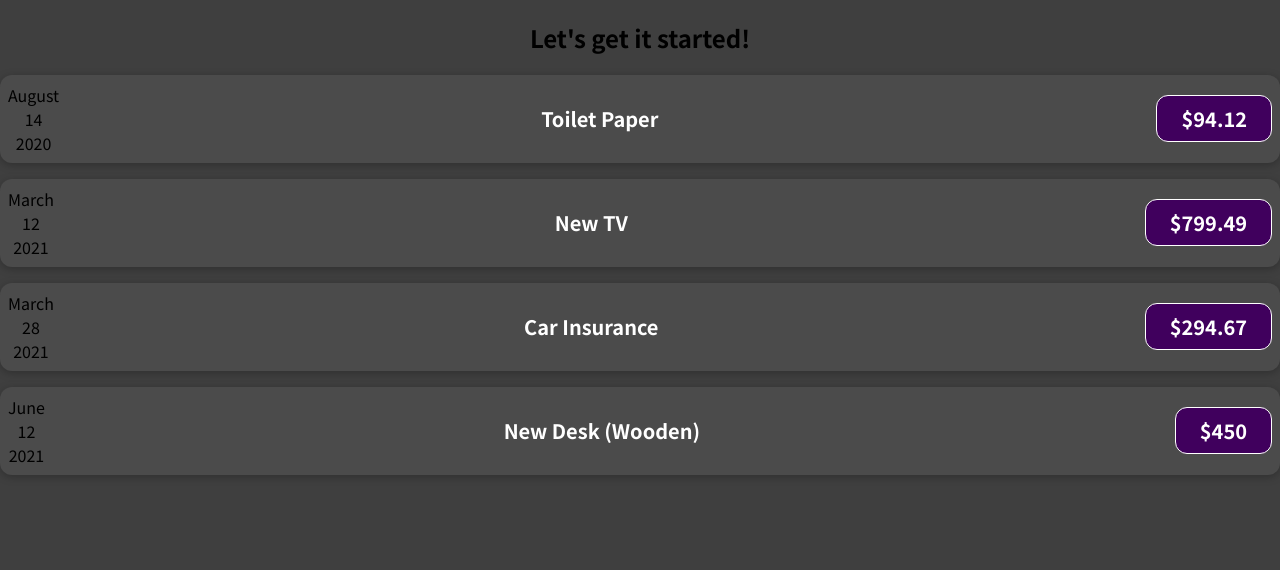
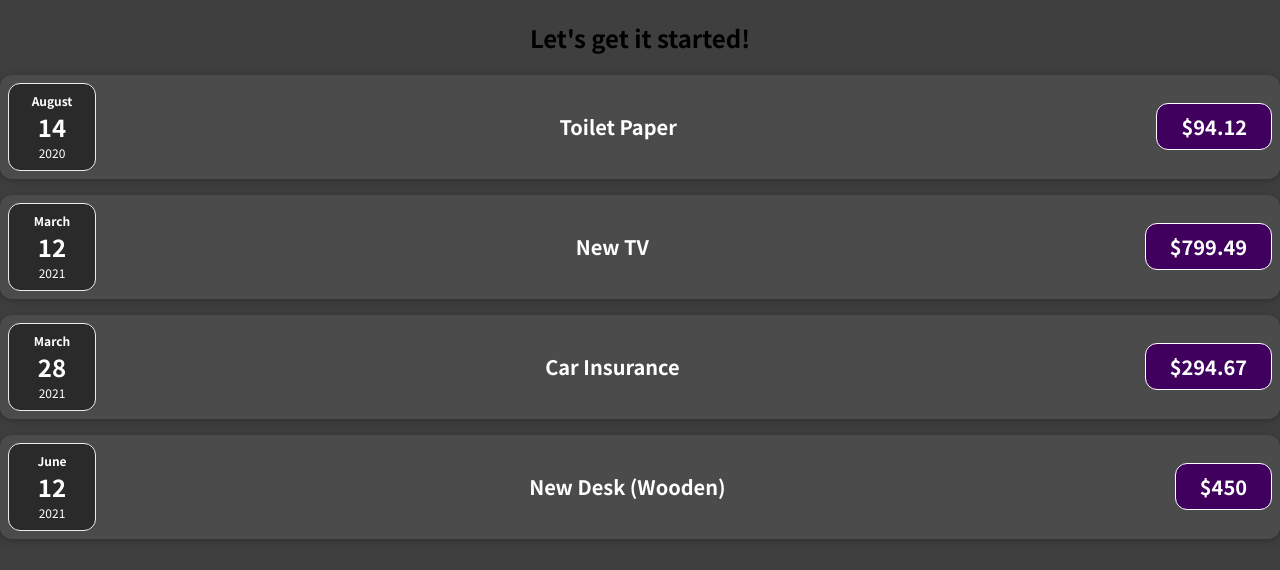
Before and after one commit to ladyincodes/expenses-react, a React (Create React App) app: page / in a window 1280 px wide. Shown: the top 570 px of the page. Built offline with nearby package versions, Linux system fonts and the light colour scheme.

Commit message:
Seperated ExpenseDate component

```diff
--- /dev/null
+++ b/src/components/ExpenseDate.css
@@ -0,0 +1,26 @@
+.expense-date {
+    display: flex;
+    flex-direction: column;
+    width: 5.5rem;
+    height: 5.5rem;
+    border: 1px solid #ececec;
+    background-color: #2a2a2a;
+    color: white;
+    border-radius: 12px;
+    align-items: center;
+    justify-content: center;
+}
+
+.expense-date__month {
+    font-size: 0.75rem;
+    font-weight: bold;
+}
+
+.expense-date__year {
+    font-size: 0.75rem;
+}
+
+.expense-date__day {
+    font-size: 1.5rem;
+    font-weight: bold;
+}
--- /dev/null
+++ b/src/components/ExpenseDate.js
@@ -0,0 +1,15 @@
+import "./ExpenseDate.css";
+
+export default function ExpenseDate(props) {
+  const month = props.date.toLocaleString("en-US", { month: "long" });
+  const day = props.date.toLocaleString("en-US", { day: "numeric" });
+  const year = props.date.getFullYear();
+
+  return (
+    <div className='expense-date'>
+      <div className='expense-date__month'>{month}</div>
+      <div className='expense-date__day'>{day}</div>
+      <div className='expense-date__year'>{year}</div>
+    </div>
+  );
+}
--- a/src/components/ExpenseItem.js
+++ b/src/components/ExpenseItem.js
@@ -1,19 +1,12 @@
 import React from "react";
 import "./ExpenseItem.css";
+import ExpenseDate from "./ExpenseDate";
 
 export default function ExpenseItem(props) {
-  const month = props.date.toLocaleString("en-US", { month: "long" });
-  const day = props.date.toLocaleString("en-US", { day: "numeric" });
-  const year = props.date.getFullYear();
-
   return (
     <div>
       <div className='expense-item'>
-        <div>
-          <div>{month}</div>
-          <div>{day}</div>
-          <div>{year}</div>
-        </div>
+        <ExpenseDate date={props.date} />
         <div className='expense-item__description'>
           <h2>{props.title}</h2>
           <div className='expense-item__price'>${props.amount}</div>
```
